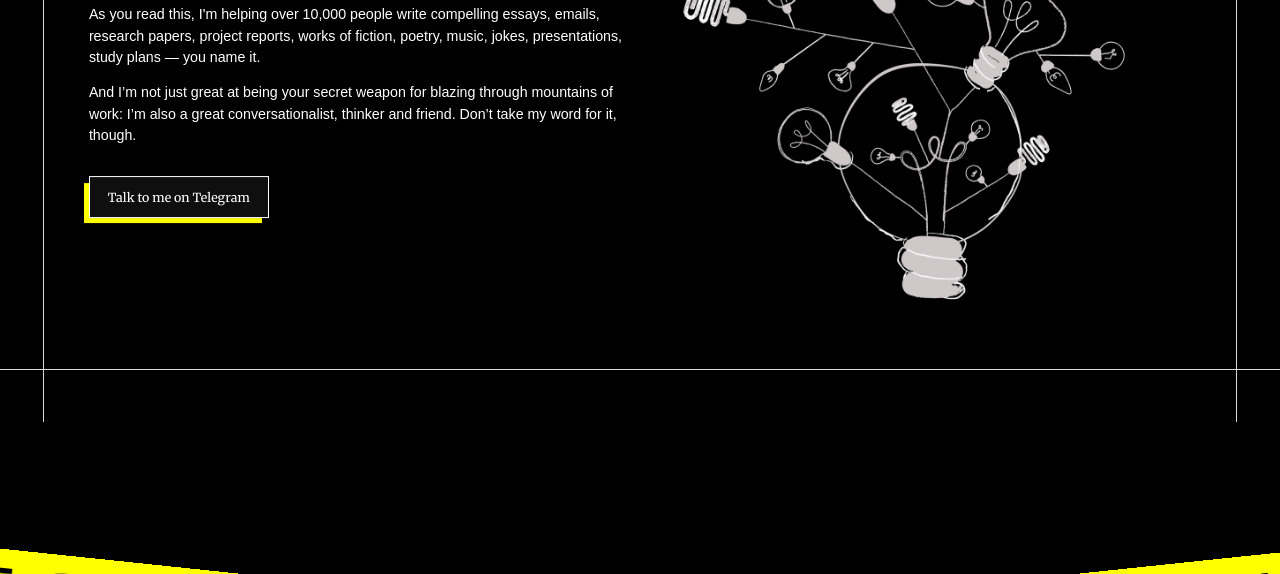
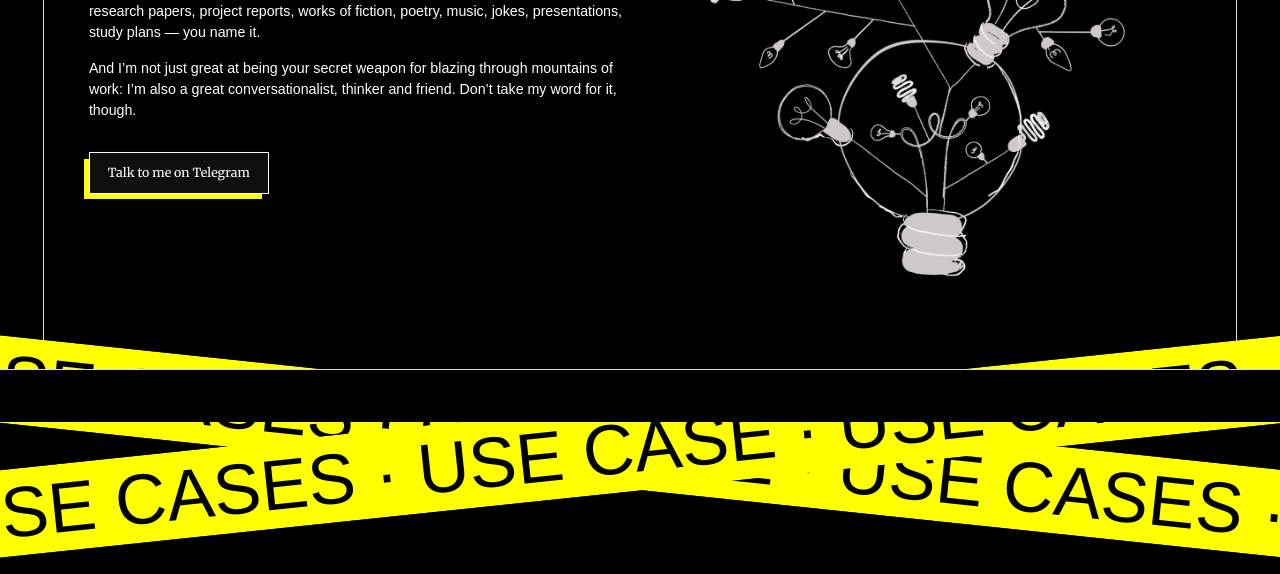
Before and after one commit to lilpolymath/kainene, a website built with Parcel: page src/index.html in a window 1280 px wide. Shown: the part 378-952 px from the top of the page. Built offline with nearby package versions, Linux system fonts and the light colour scheme; some packages are replaced by stand-ins of ours.

Commit message:
feat[wip]: update to usecase text

```diff
--- a/src/index.html
+++ b/src/index.html
@@ -12,32 +12,11 @@
     /> -->
   </head>
 
-  <body>
+  <body data-scroll-container>
     <div class="left"></div>
     <div class="right"></div>
     <div class="top"></div>
     <div class="bottom"></div>
-
-    <main data-scroll-container>
-      <!-- <div class="section" data-scroll-section>
-        <div>
-          <h1 data-scroll>Hey</h1>
-          <p
-            data-scroll
-            data-scroll-direction="horizontal"
-            data-scroll-speed="12"
-            style="margin-left: 20vw"
-          >
-            👋
-          </p>
-        </div>
-      </div>
-      <div class="section" data-scroll-section>
-        <div>
-          <h2 data-scroll data-scroll-speed="1">Looks like rain</h2>
-          <p data-scroll data-scroll-speed="4">🌧</p>
-        </div>
-      </div> -->
 
     <section class="hero" data-scroll-section>
       <div class="hero__content" data-scroll-speed="4" data-scroll>
@@ -51,9 +30,9 @@
           poetry, music, jokes, presentations, study plans — you name it.
         </p>
         <p>
-            And I’m not just great at being your secret weapon for blazing
-            through mountains of work: I’m also a great conversationalist,
-            thinker and friend. Don’t take my word for it, though.
+          And I’m not just great at being your secret weapon for blazing through
+          mountains of work: I’m also a great conversationalist, thinker and
+          friend. Don’t take my word for it, though.
         </p>
 
         <button class="hero__button">Talk to me on Telegram</button>
@@ -65,33 +44,21 @@
     </section>
 
     <section class="usecase__text" data-scroll-section>
-        <section class="c-section" data-scroll-section>
-          <div class="o-container" id="scroll-direction">
-            <div class="c-direction-block_wrapper">
+      <section class="c-section" data-scroll data-scroll-speed="3">
+        <div>
           <div class="c-direction-block" id="direction">
             <div class="c-direction-block_item -one">
-                  <span
-                    class="c-direction-block_item_inner"
-                    data-scroll
-                    data-scroll-direction="horizontal"
-                    data-scroll-speed="6"
-                  >
-                    USE CASES · USE CASE · USE CASES · USE CASES · USE CASE ·
-                    USE CASES · USE CASES
+              <span class="c-direction-block_item_inner">
+                USE CASES · USE CASE · USE CASES · USE CASES · USE CASE · USE
+                CASES · USE CASES
               </span>
             </div>
 
-                <div class="c-direction-block_item -four">
-                  <span
-                    class="c-direction-block_item_inner"
-                    data-scroll
-                    data-scroll-direction="horizontal"
-                    data-scroll-speed="6"
-                  >
-                    USE CASES · USE CASE · USE CASES · USE CASES · USE CASE ·
-                    USE CASES · USE CASES
+            <div class="c-direction-block_item -two">
+              <span class="c-direction-block_item_inner">
+                USE CASES · USE CASE · USE CASES · USE CASES · USE CASE · USE
+                CASES · USE CASES
               </span>
-                </div>
             </div>
           </div>
         </div>
@@ -99,13 +66,13 @@
     </section>
 
     <section class="usecase" data-scroll-section>
-        <div class="usecase__content" data-scroll-section>
+      <div class="usecase__content" data-scroll data-scroll-speed="-2">
         <div class="cases">
           <button class="case case--active">
             <h4>Study Buddy</h4>
             <p>
-                For example: say 'explain P=NP like I'm five', and watch her
-                break it down like a champ!
+              For example: say 'explain P=NP like I'm five', and watch her break
+              it down like a champ!
             </p>
 
             <i class="ph-thin ph-student"></i>
@@ -113,8 +80,8 @@
           <div class="case">
             <h4>Text summarization</h4>
             <p>
-                For example: say 'explain P=NP like I'm five', and watch her
-                break it down like a champ!
+              For example: say 'explain P=NP like I'm five', and watch her break
+              it down like a champ!
             </p>
 
             <i class="ph-thin ph-file-archive"></i>
@@ -162,7 +129,6 @@
         </figure>
       </div>
     </section>
-    </main>
 
     <script src="js/index.js" type="module"></script>
   </body>
--- a/src/scss/core/_globals.scss
+++ b/src/scss/core/_globals.scss
@@ -17,6 +17,7 @@ html {
 }
 
 body {
+  overflow-x: hidden;
   @include spaceToRem(padding, 60, 50);
 
   @media screen and (max-width: 767px) {
--- a/src/scss/pages/_home.scss
+++ b/src/scss/pages/_home.scss
@@ -3,8 +3,9 @@
   @include toRem(padding-left, 50);
   @include toRem(padding-right, 50);
 
-  height: 100%;
-  @include toRem(margin-top, 120);
+  // min-height: 90vh;
+  @include toRem(margin-top, 100);
+  @include toRem(margin-bottom, 40);
 
   display: flex;
   align-items: center;
@@ -19,10 +20,10 @@
     @include toRem(font-size, 32);
     @include toRem(padding-left, 32);
     @include toRem(padding-right, 32);
-    @include toRem(margin-top, 60);
+    @include toRem(margin-top, 50);
+    @include toRem(margin-bottom, 50);
 
     flex-direction: column-reverse;
-    gap: 64px;
   }
 
   &__content {
@@ -188,30 +189,17 @@
 }
 
 .usecase__text {
-  height: 40vh;
+  height: 50vh;
+  z-index: 101;
+  position: relative;
+  // overflow: hidden;
 }
 
 .c-direction-block {
   position: absolute;
   right: 0;
   left: 0;
-  z-index: 1;
-
-  top: 40vh;
-  // bottom: -50vh;
-  // }
-  // @media (max-width: $to-small) {
-  // top: -15vh;
-  // bottom: 0;
-  // }
-
-  // @media (min-width: $from-medium) and (max-width: $to-large) {
-  //     margin-top: rem(100px);
-  // }
-
-  // @media (min-width: $from-large) {
-  //     margin-top: rem(300px);
-  // }
+  z-index: 101;
 }
 
 .c-direction-block_item {
@@ -220,6 +208,12 @@
   white-space: nowrap;
   text-transform: uppercase;
   line-height: 1;
+  z-index: 101;
+  overflow: hidden;
+
+  @media screen and (max-width: 767px) {
+    @include toRem(font-size, 40);
+  }
 
   span {
     display: block;
@@ -227,16 +221,26 @@
     white-space: nowrap;
     padding: 8px;
     background-color: yellow;
+    z-index: 101;
+    width: 110vw;
   }
 
   &.-one {
     top: 33%;
     transform-origin: center center;
-    transform: translateX(-75vw) rotate(6deg);
+    transform: translateX(-7.5%) rotate(6deg);
+
+    @media screen and (max-width: 767px) {
+      transform: translateX(-12.5%) rotate(6deg);
+    }
   }
-  &.-four {
+  &.-two {
     top: 68%;
-    transform-origin: center center;
-    transform: translateX(-75vw) rotate(-6deg);
+    transform-origin: center;
+    transform: translateX(-7.5%) rotate(-6deg);
+
+    @media screen and (max-width: 767px) {
+      transform: translateX(-12.5%) rotate(-6deg);
+    }
   }
 }
--- a/src/scss/shared/_layout.scss
+++ b/src/scss/shared/_layout.scss
@@ -32,7 +32,7 @@
   @include toRem(width, 50);
 
   @media screen and (max-width: 767px) {
-  @include toRem(width, 32);
+    @include toRem(width, 32);
   }
 
   position: fixed;
@@ -78,7 +78,7 @@
   width: 100%;
   bottom: 0px;
   left: 0;
-  z-index: 99;
+  z-index: 102;
   background-color: black;
   border-top: 1px solid #d9d9d9;
 }
```
Lines whose indentation alone changed are shown as unchanged.
